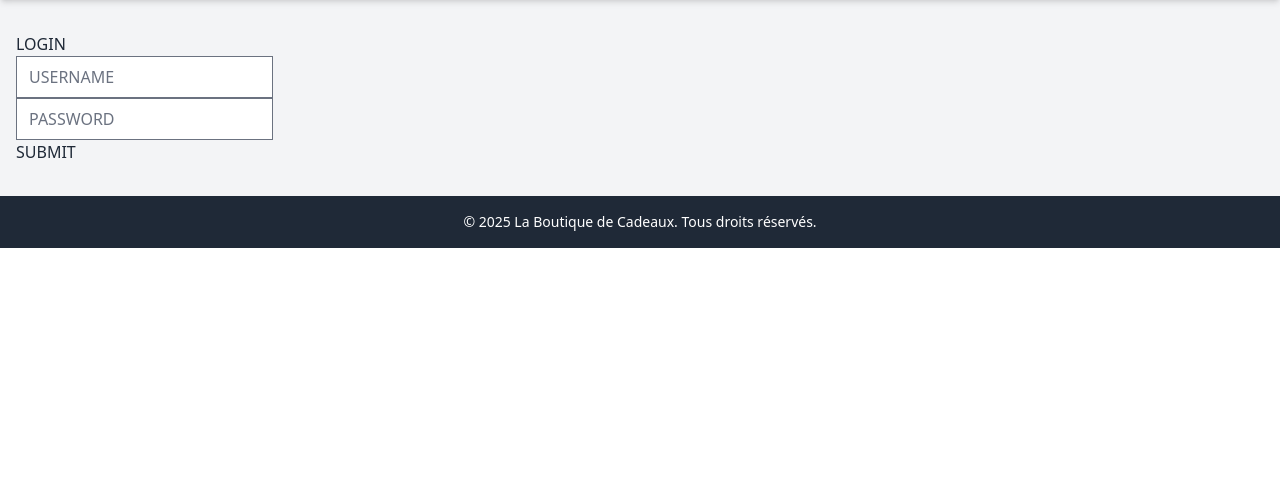
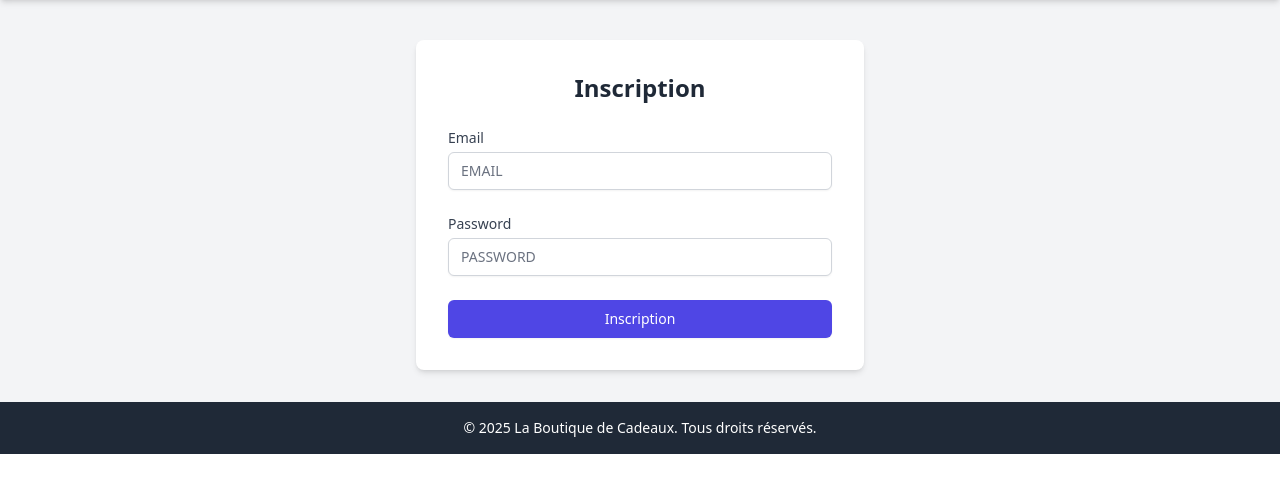
Before and after one commit to TodereanRaul/PerfectGiftPython, a Django app: page /signup/ in a window 1280 px wide. Shown: the part 64-557 px from the top of the page. Run offline with Django 5.2, Linux system fonts and the light colour scheme; some libraries are stand-ins or nearby versions.

```diff
--- a/accounts/templates/accounts/signup.html
+++ b/accounts/templates/accounts/signup.html
@@ -1,20 +1,42 @@
-{% extends 'base.html' %}
+{% extends 'base.html' %} {% block content %}
 
-{% block content %}
-
-<h1 class="opacity">LOGIN</h1>
-                <form method="POST">
+<div class="max-w-md mx-auto mt-10 bg-white p-8 rounded-lg shadow-md">
+  <h1 class="text-2xl font-bold mb-6 text-center">Inscription</h1>
+  <form method="POST" class="space-y-6">
     {% csrf_token %}
     <div>
-        <label for="username"></label>
-        <input type="text" name="username" placeholder="USERNAME" id="username" required />
+      <label for="email" class="block text-sm font-medium text-gray-700"
+        >Email</label
+      >
+      <input
+        type="email"
+        name="email"
+        id="email"
+        placeholder="EMAIL"
+        required
+        class="mt-1 block w-full px-3 py-2 border border-gray-300 rounded-md shadow-sm focus:outline-none focus:ring-indigo-500 focus:border-indigo-500 sm:text-sm"
+      />
     </div>
     <div>
-        <label for="password"></label>
-        <input type="password" name="password" placeholder="PASSWORD" id="password" required />
+      <label for="password" class="block text-sm font-medium text-gray-700"
+        >Password</label
+      >
+      <input
+        type="password"
+        name="password"
+        id="password"
+        placeholder="PASSWORD"
+        required
+        class="mt-1 block w-full px-3 py-2 border border-gray-300 rounded-md shadow-sm focus:outline-none focus:ring-indigo-500 focus:border-indigo-500 sm:text-sm"
+      />
     </div>
-    <button type="submit">SUBMIT</button>
-</form>
-
+    <button
+      type="submit"
+      class="w-full flex justify-center py-2 px-4 border border-transparent rounded-md shadow-sm text-sm font-medium text-white bg-indigo-600 hover:bg-indigo-700 focus:outline-none focus:ring-2 focus:ring-offset-2 focus:ring-indigo-500"
+    >
+      Inscription
+    </button>
+  </form>
+</div>
 
 {% endblock %}
--- a/accounts/views.py
+++ b/accounts/views.py
@@ -1,15 +1,18 @@
 from django.contrib.auth import get_user_model, login, logout, authenticate
+from django.contrib.auth.decorators import login_required
 from django.shortcuts import render, redirect
+
+from accounts.forms import UserForm
 
 User = get_user_model()
 
 def signup(request):
     if request.method == "POST":
         # Traiter formulaire
-        username = request.POST.get("username")
+        email = request.POST.get("email")
         password = request.POST.get("password")
         # create the user with all given infos
-        user = User.objects.create_user(username=username, password=password)
+        user = User.objects.create_user(email=email, password=password)
         # connect user
         login(request, user)
         # redirect to home after signup
@@ -20,10 +23,10 @@ def signup(request):
 def login_user(request):
     if request.method == "POST":
         #connect user
-        username = request.POST.get("username")
+        email = request.POST.get("email")
         password = request.POST.get("password")
 
-        user = authenticate(username=username, password=password) #verifier si infos envoyées se trouvent dans la db
+        user = authenticate(email=email, password=password) #verifier si infos envoyées se trouvent dans la db
         if user:
             login(request, user)
             return redirect('index')
@@ -33,3 +36,8 @@ def login_user(request):
 def signout(request):
     logout(request)
     return redirect('index')
+
+@login_required # Decorator to protect the view - user must be connected to access it
+def profile(request):
+    form = UserForm()
+    return render(request, 'accounts/profile.html', context={"form": form})
--- a/shop/urls.py
+++ b/shop/urls.py
@@ -4,14 +4,13 @@ from django.urls import path, include
 
 from store.views import cart, delete_cart, index, product_detail, add_to_cart, create_checkout_session, \
     checkout_success, stripe_webhook
-from accounts.views import signup, login_user
-from accounts.views import signout
-
+from accounts.views import signup, login_user, signout, profile
 from shop import settings
 
 urlpatterns = [
     path('', index, name='index'),
     path('admin/', admin.site.urls),
+    path('profile/', profile, name="profile"),
     path('signup/', signup, name="signup"),
     path('signout', signout, name="signout"),
     path('login', login_user, name="login"),
--- a/theme/static/css/dist/styles.css
+++ b/theme/static/css/dist/styles.css
@@ -2206,6 +2206,14 @@ details.collapse summary::-webkit-details-marker {
   margin-top: 2rem;
 }
 
+.mt-1 {
+  margin-top: 0.25rem;
+}
+
+.mt-10 {
+  margin-top: 2.5rem;
+}
+
 .block {
   display: block;
 }
@@ -2248,6 +2256,10 @@ details.collapse summary::-webkit-details-marker {
 
 .w-full {
   width: 100%;
+}
+
+.max-w-md {
+  max-width: 28rem;
 }
 
 .border-collapse {
@@ -2308,6 +2320,12 @@ details.collapse summary::-webkit-details-marker {
   margin-bottom: calc(1rem * var(--tw-space-y-reverse));
 }
 
+.space-y-6 > :not([hidden]) ~ :not([hidden]) {
+  --tw-space-y-reverse: 0;
+  margin-top: calc(1.5rem * calc(1 - var(--tw-space-y-reverse)));
+  margin-bottom: calc(1.5rem * var(--tw-space-y-reverse));
+}
+
 .rounded-lg {
   border-radius: 0.5rem;
 }
@@ -2325,6 +2343,10 @@ details.collapse summary::-webkit-details-marker {
   border-color: rgb(209 213 219 / var(--tw-border-opacity, 1));
 }
 
+.border-transparent {
+  border-color: transparent;
+}
+
 .bg-blue-500 {
   --tw-bg-opacity: 1;
   background-color: rgb(59 130 246 / var(--tw-bg-opacity, 1));
@@ -2373,6 +2395,11 @@ details.collapse summary::-webkit-details-marker {
 .bg-yellow-400 {
   --tw-bg-opacity: 1;
   background-color: rgb(250 204 21 / var(--tw-bg-opacity, 1));
+}
+
+.bg-indigo-600 {
+  --tw-bg-opacity: 1;
+  background-color: rgb(79 70 229 / var(--tw-bg-opacity, 1));
 }
 
 .object-cover {
@@ -2392,6 +2419,10 @@ details.collapse summary::-webkit-details-marker {
   padding: 1.5rem;
 }
 
+.p-8 {
+  padding: 2rem;
+}
+
 .px-3 {
   padding-left: 0.75rem;
   padding-right: 0.75rem;
@@ -2465,6 +2496,10 @@ details.collapse summary::-webkit-details-marker {
 
 .font-semibold {
   font-weight: 600;
+}
+
+.font-medium {
+  font-weight: 500;
 }
 
 .italic {
@@ -2531,6 +2566,12 @@ details.collapse summary::-webkit-details-marker {
 .shadow-md {
   --tw-shadow: 0 4px 6px -1px rgb(0 0 0 / 0.1), 0 2px 4px -2px rgb(0 0 0 / 0.1);
   --tw-shadow-colored: 0 4px 6px -1px var(--tw-shadow-color), 0 2px 4px -2px var(--tw-shadow-color);
+  box-shadow: var(--tw-ring-offset-shadow, 0 0 #0000), var(--tw-ring-shadow, 0 0 #0000), var(--tw-shadow);
+}
+
+.shadow-sm {
+  --tw-shadow: 0 1px 2px 0 rgb(0 0 0 / 0.05);
+  --tw-shadow-colored: 0 1px 2px 0 var(--tw-shadow-color);
   box-shadow: var(--tw-ring-offset-shadow, 0 0 #0000), var(--tw-ring-shadow, 0 0 #0000), var(--tw-shadow);
 }
 
@@ -2574,6 +2615,11 @@ details.collapse summary::-webkit-details-marker {
   background-color: rgb(253 224 71 / var(--tw-bg-opacity, 1));
 }
 
+.hover\:bg-indigo-700:hover {
+  --tw-bg-opacity: 1;
+  background-color: rgb(67 56 202 / var(--tw-bg-opacity, 1));
+}
+
 .hover\:text-gray-200:hover {
   --tw-text-opacity: 1;
   color: rgb(229 231 235 / var(--tw-text-opacity, 1));
@@ -2594,10 +2640,40 @@ details.collapse summary::-webkit-details-marker {
   box-shadow: var(--tw-ring-offset-shadow, 0 0 #0000), var(--tw-ring-shadow, 0 0 #0000), var(--tw-shadow);
 }
 
+.focus\:border-indigo-500:focus {
+  --tw-border-opacity: 1;
+  border-color: rgb(99 102 241 / var(--tw-border-opacity, 1));
+}
+
+.focus\:outline-none:focus {
+  outline: 2px solid transparent;
+  outline-offset: 2px;
+}
+
+.focus\:ring-2:focus {
+  --tw-ring-offset-shadow: var(--tw-ring-inset) 0 0 0 var(--tw-ring-offset-width) var(--tw-ring-offset-color);
+  --tw-ring-shadow: var(--tw-ring-inset) 0 0 0 calc(2px + var(--tw-ring-offset-width)) var(--tw-ring-color);
+  box-shadow: var(--tw-ring-offset-shadow), var(--tw-ring-shadow), var(--tw-shadow, 0 0 #0000);
+}
+
+.focus\:ring-indigo-500:focus {
+  --tw-ring-opacity: 1;
+  --tw-ring-color: rgb(99 102 241 / var(--tw-ring-opacity, 1));
+}
+
+.focus\:ring-offset-2:focus {
+  --tw-ring-offset-width: 2px;
+}
+
 @media (min-width: 640px) {
   .sm\:grid-cols-2 {
     grid-template-columns: repeat(2, minmax(0, 1fr));
   }
+
+  .sm\:text-sm {
+    font-size: 0.875rem;
+    line-height: 1.25rem;
+  }
 }
 
 @media (min-width: 1024px) {
```
Also changed, not shown: accounts/forms.py (added, +13 -0 lines), accounts/models.py (+14 -6 lines), accounts/templates/accounts/login.html (+34 -12 lines), accounts/templates/accounts/profile.html (added, +16 -0 lines), store/models.py (+15 -0 lines), .github/workflows/django.yml, accounts/migrations/0004_shippingaddress.py (added), db.sqlite3.
